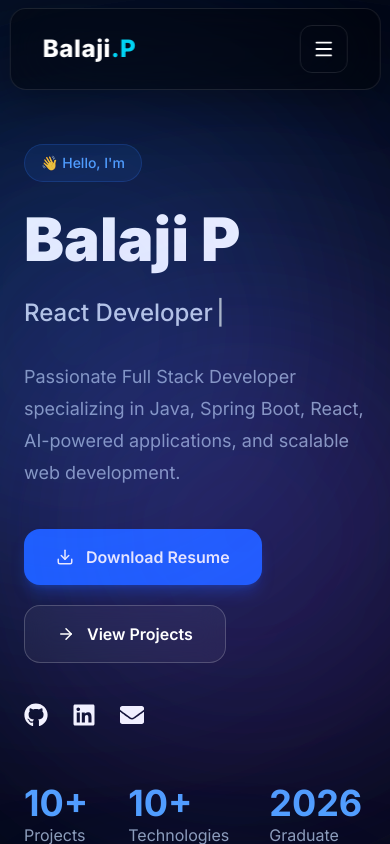
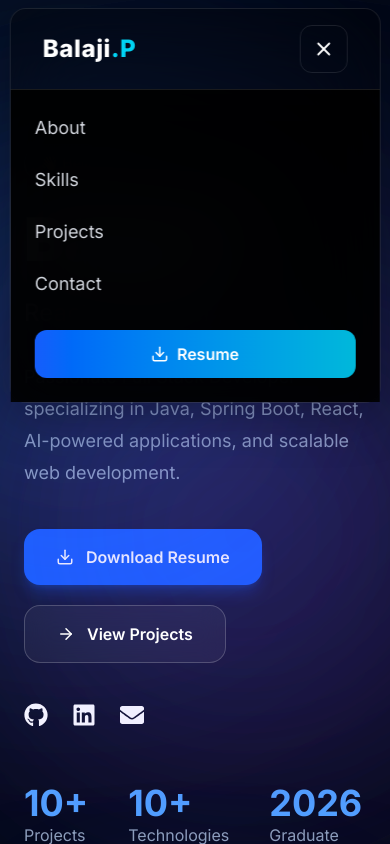
Before and after one commit to b8024757-droid/Portfolio, a React (Vite) app: page / in a window 390 px wide. Both pictures are taken after a click on the button 323 px from the left and 49 px from the top of the page. Shown: the top 844 px of the page. Built offline with nearby package versions, Linux system fonts and the light colour scheme.

Commit message:
Update Navbar.tsx

```diff
--- a/src/components/layout/Navbar.tsx
+++ b/src/components/layout/Navbar.tsx
@@ -1,4 +1,5 @@
-import { Menu, Download } from "lucide-react";
+import { useState } from "react";
+import { Menu, X, Download } from "lucide-react";
 import { motion } from "framer-motion";
 
 const navItems = [
@@ -9,6 +10,8 @@ const navItems = [
 ];
 
 export default function Navbar() {
+  const [menuOpen, setMenuOpen] = useState(false);
+
   return (
     <motion.header
       initial={{ y: -80 }}
@@ -33,7 +36,6 @@ export default function Navbar() {
       <div className="flex h-20 items-center justify-between px-8">
 
         {/* Logo */}
-
         <a
           href="#"
           className="text-2xl font-extrabold tracking-wide text-white"
@@ -43,9 +45,7 @@ export default function Navbar() {
         </a>
 
         {/* Desktop Navigation */}
-
-        <nav className="hidden items-center gap-10 md:flex">
-
+        <nav className="hidden md:flex items-center gap-10">
           {navItems.map((item) => (
             <a
               key={item.name}
@@ -69,13 +69,10 @@ export default function Navbar() {
               {item.name}
             </a>
           ))}
-
         </nav>
 
         {/* Resume Button */}
-
         <div className="hidden md:flex">
-
           <a
             href="/Balaji_Resume.pdf"
             target="_blank"
@@ -98,15 +95,13 @@ export default function Navbar() {
             "
           >
             <Download size={18} />
-
             Resume
           </a>
-
         </div>
 
-        {/* Mobile */}
-
+        {/* Mobile Menu Button */}
         <button
+          onClick={() => setMenuOpen(!menuOpen)}
           className="
             rounded-xl
             border
@@ -117,10 +112,52 @@ export default function Navbar() {
             md:hidden
           "
         >
-          <Menu size={22} />
+          {menuOpen ? <X size={22} /> : <Menu size={22} />}
         </button>
+      </div>
 
+      {/* Mobile Navigation */}
+      {menuOpen && (
+        <div className="md:hidden border-t border-white/10 bg-black/90 backdrop-blur-xl">
+          <nav className="flex flex-col p-6 gap-6">
+
+            {navItems.map((item) => (
+              <a
+                key={item.name}
+                href={item.href}
+                onClick={() => setMenuOpen(false)}
+                className="text-gray-300 hover:text-cyan-400 text-lg"
+              >
+                {item.name}
+              </a>
+            ))}
+
+            <a
+              href="/Balaji_Resume.pdf"
+              target="_blank"
+              className="
+                mt-2
+                flex
+                items-center
+                justify-center
+                gap-2
+                rounded-xl
+                bg-gradient-to-r
+                from-blue-600
+                to-cyan-500
+                px-5
+                py-3
+                font-semibold
+                text-white
+              "
+            >
+              <Download size={18} />
+              Resume
+            </a>
+
+          </nav>
         </div>
+      )}
     </motion.header>
   );
 }
```
Lines whose indentation alone changed are shown as unchanged.
